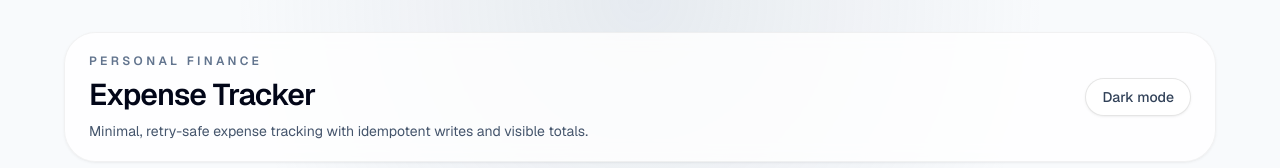
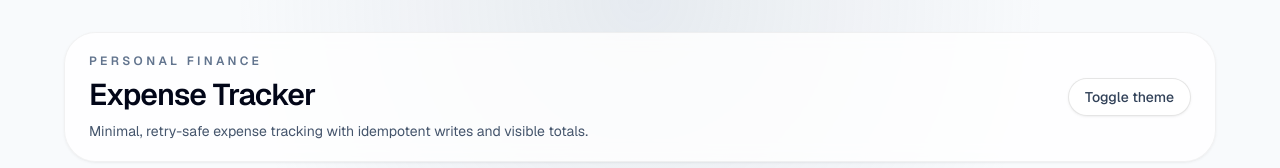
Before and after one commit to Flashl3opard/Fenmo-Expense-Tracker-Assignment, a Next.js app: page / in a window 1280 px wide. Shown: the top 168 px of the page. Built offline with nearby package versions, Linux system fonts and the light colour scheme; no server answers; the database is empty.

Commit message:
Fixed hydration and lint errors

```diff
--- a/app/page.tsx
+++ b/app/page.tsx
@@ -31,10 +31,6 @@ async function fetchExpenses(category: string, sort: 'date_desc') {
 export default function Page() {
   const [category, setCategory] = useState('')
   const [sort, setSort] = useState<'date_desc'>('date_desc')
-  const [theme, setTheme] = useState<'light' | 'dark'>(() => {
-    if (typeof window === 'undefined') return 'light'
-    return window.localStorage.getItem('theme') === 'dark' ? 'dark' : 'light'
-  })
 
   const expensesQuery = useQuery({
     queryKey: ['expenses', category, sort],
@@ -47,9 +43,9 @@ export default function Page() {
   })
 
   useEffect(() => {
-    document.documentElement.classList.toggle('dark', theme === 'dark')
-    window.localStorage.setItem('theme', theme)
-  }, [theme])
+    const savedTheme = window.localStorage.getItem('theme')
+    document.documentElement.classList.toggle('dark', savedTheme === 'dark')
+  }, [])
 
   const categories = useMemo(() => {
     const values = allExpensesQuery.data?.map((expense) => expense.category) ?? []
@@ -75,10 +71,13 @@ export default function Page() {
 
           <button
             type="button"
-            onClick={() => setTheme((current) => (current === 'dark' ? 'light' : 'dark'))}
+            onClick={() => {
+              const isDark = document.documentElement.classList.toggle('dark')
+              window.localStorage.setItem('theme', isDark ? 'dark' : 'light')
+            }}
             className="inline-flex items-center justify-center rounded-full border border-black/10 bg-white px-4 py-2 text-sm font-medium text-slate-700 shadow-sm shadow-black/5 transition hover:bg-slate-50 dark:border-white/10 dark:bg-slate-900 dark:text-slate-200 dark:hover:bg-slate-800"
           >
-            {theme === 'dark' ? 'Light mode' : 'Dark mode'}
+            Toggle theme
           </button>
         </header>
 
```
Also changed, not shown: 2 other files (tests, documents, lock files or other folders).
